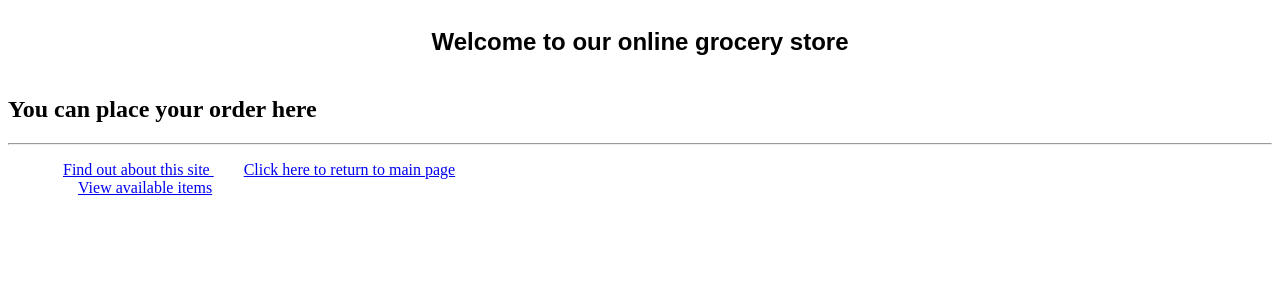
After one commit to Anureet19/grocsite, a Django app: page /placeorder/ in a window 1280 px wide. The commit adds this page. Shown: the top 300 px of the page. Run offline with Django 4.2, Linux system fonts and the light colour scheme.

Commit message:
Added new pages

```diff
--- a/myapp1/urls.py
+++ b/myapp1/urls.py
@@ -7,5 +7,6 @@ urlpatterns = [
  path('about/', views.about, name='about'),
  path('about/<int:year>/<int:month>', views.about, name='about'),
  path('myapp/<int:type_no>', views.detail, name='myapp'),
- path('items/', views.items, name='myapp1_items'),
+ path('items/', views.items, name='items'),
+ path('placeorder/', views.placeorder, name='placeorder'),
 ]
--- a/myapp1/views.py
+++ b/myapp1/views.py
@@ -46,3 +46,6 @@ def index(request):
 def items(request):
     itemlist = Item.objects.all().order_by('id')[:20]
     return render(request, 'myapp1/items.html', {'itemlist': itemlist})
+
+def placeorder(request):
+    return render(request, 'myapp1/placeorder.html')
--- a/templates/myapp1/base.html
+++ b/templates/myapp1/base.html
@@ -12,8 +12,9 @@
 <hr />
 <div>
  <ul>
-    <li class="hbar1"><a href="http://127.0.0.1:8000/about/"> Find out about this site </a></li>
-    <li class="hbar1"><a href = "{% url 'myapp1:index'%}"> Click here to return to main page </a><br/></li>
+     <li class="hbar1"><a href="http://127.0.0.1:8000/about/"> Find out about this site </a></li>
+     <li class="hbar1"><a href = "{% url 'myapp1:index'%}"> Click here to return to main page </a><br/></li>
+     <li class="hbar1"><a href= "{% url 'myapp1:items'%}"> View available items </a><br/></li>
  </ul>
 </div>
 </body>
--- /dev/null
+++ b/templates/myapp1/placeorder.html
@@ -0,0 +1,5 @@
+<!DOCTYPE html>
+{% extends 'myapp1/base.html' %}
+{% block body_block %}
+    <h2>You can place your order here</h2>
+{% endblock %}
```
Also changed, not shown: templates/myapp1/items.html (added, +11 -0 lines).
